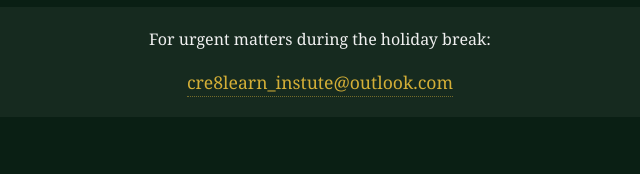
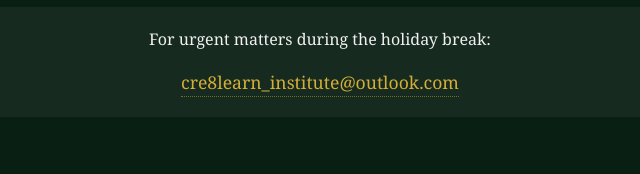
Before and after one commit to 470-MPHOLO/cre8learn-christmas, a plain HTML site: page index.html in a window 1280 px wide. Shown: the part 1341-1515 px from the top of the page, 320-960 px from the left. Drawn offline with Linux system fonts and the light colour scheme.

Commit message:
Correct email address in footer section

```diff
--- a/index.html
+++ b/index.html
@@ -275,7 +275,7 @@
             <div class="contact-info">
                 <p style="margin-bottom: 15px;">For urgent matters during the holiday break:</p>
                 <a href="mailto:cre8learn_instute@outlook.com" class="email">
-                    cre8learn_instute@outlook.com
+                    cre8learn_institute@outlook.com
                 </a>
             </div>
 
```
